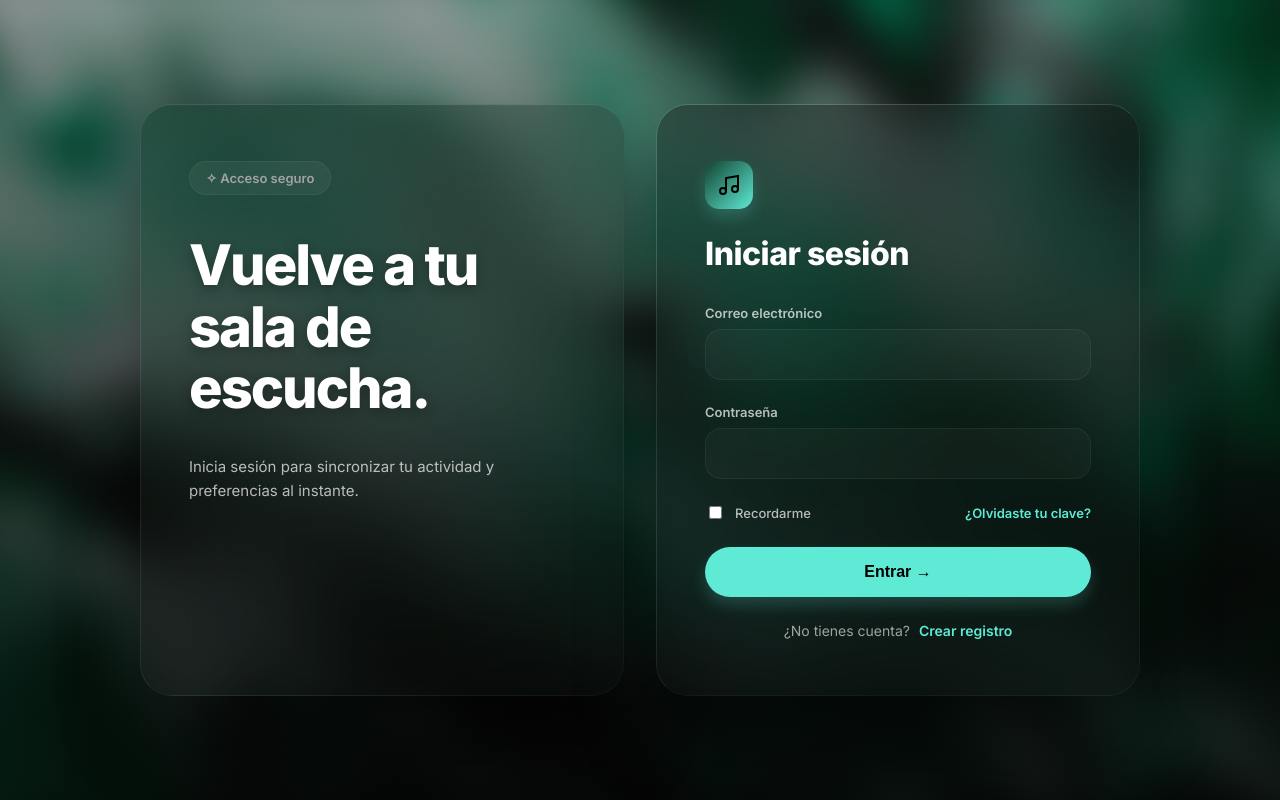
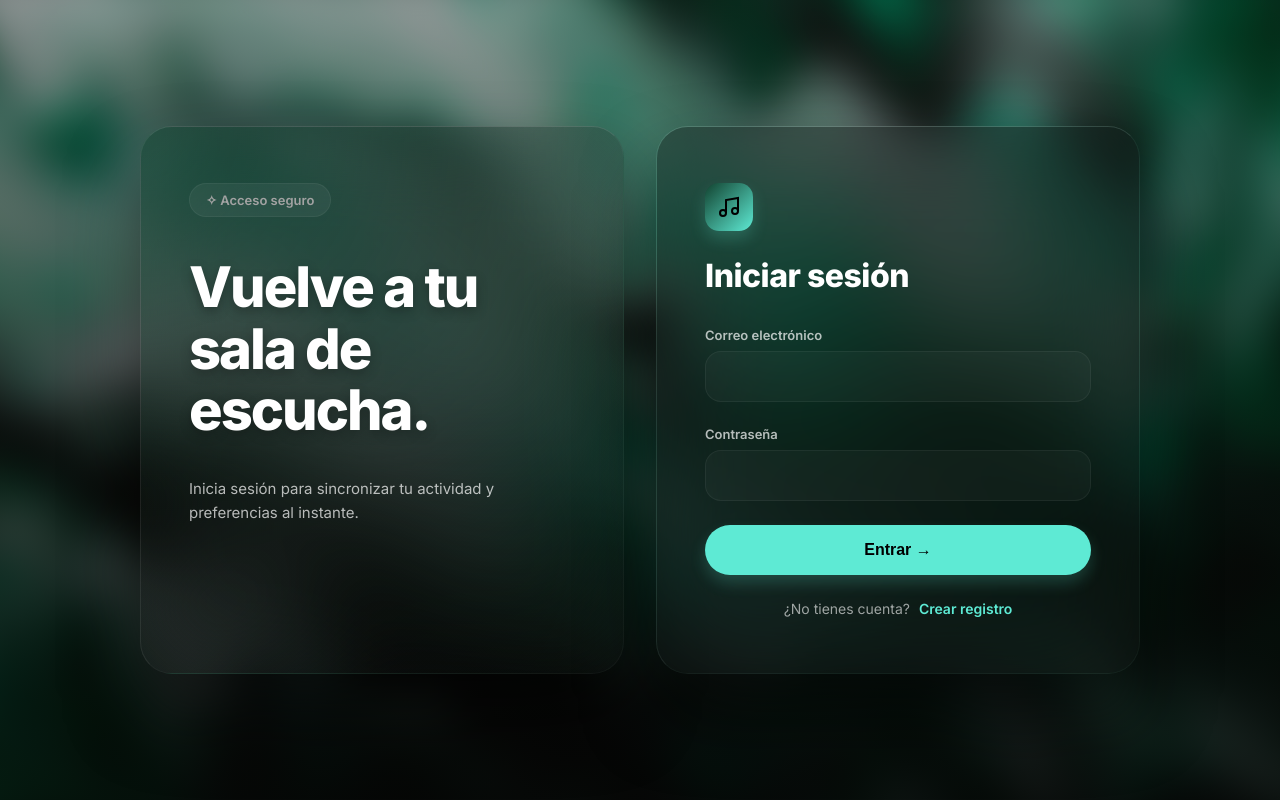
Before and after one commit to UTN-BDA-2026/Grupo-4---Base-de-Datos-Avanzado, a React app in the folder frontend/: page /login in a window 1280 px wide. Built offline with nearby package versions, Linux system fonts and the light colour scheme; no server answers; the HTML template or start-up script is replaced by a standard one.

Commit message:
Update Login

```diff
--- a/frontend/src/pages/Login.jsx
+++ b/frontend/src/pages/Login.jsx
@@ -62,13 +62,6 @@ const Login = () => {
                                 <input type="password" name="password" className="custom-input" onChange={handleChange} required />
                             </div>
 
-                            <div className="options-row">
-                                <label className="remember-me">
-                                    <input type="checkbox" style={{ accentColor: '#5eead4' }}/> Recordarme
-                                </label>
-                                <a href="#" className="recover-link">¿Olvidaste tu clave?</a>
-                            </div>
-
                             <button type="submit" className="submit-btn">Entrar →</button>
 
                             <div className="login-link">
```
